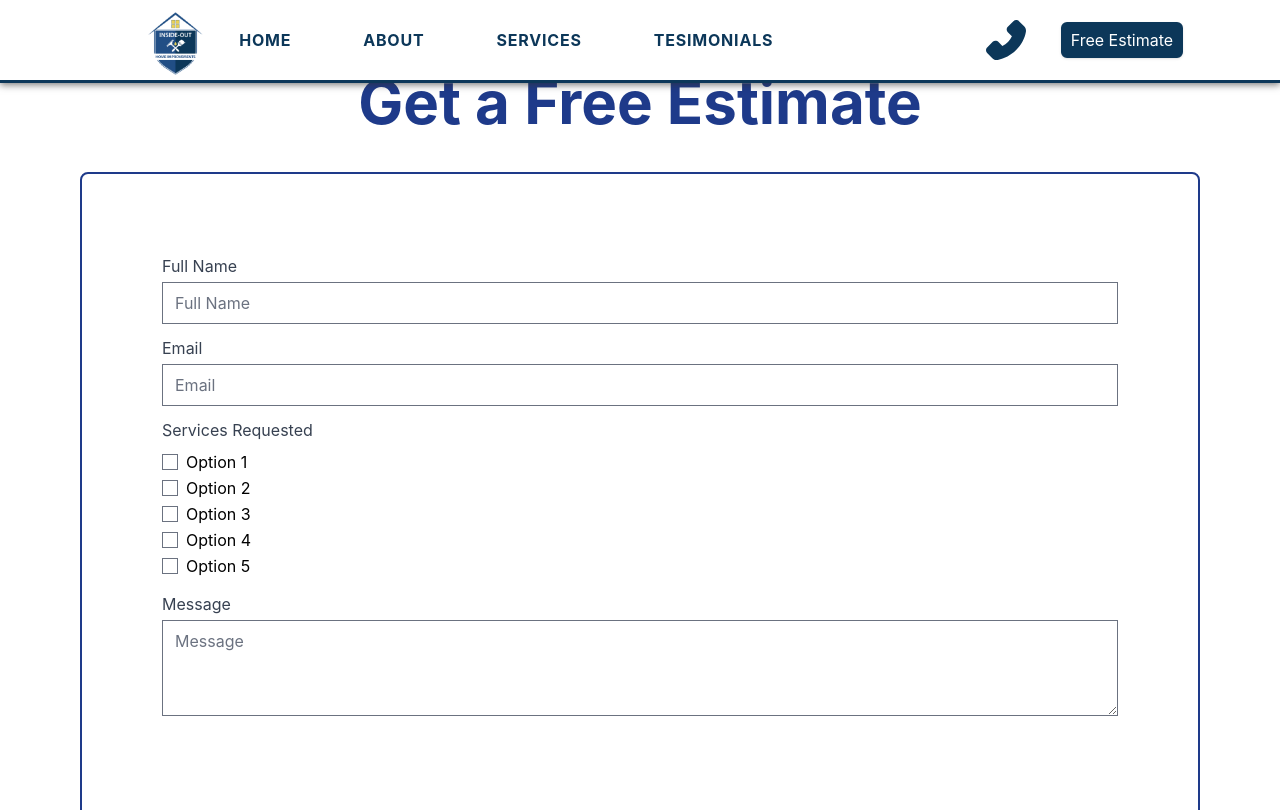
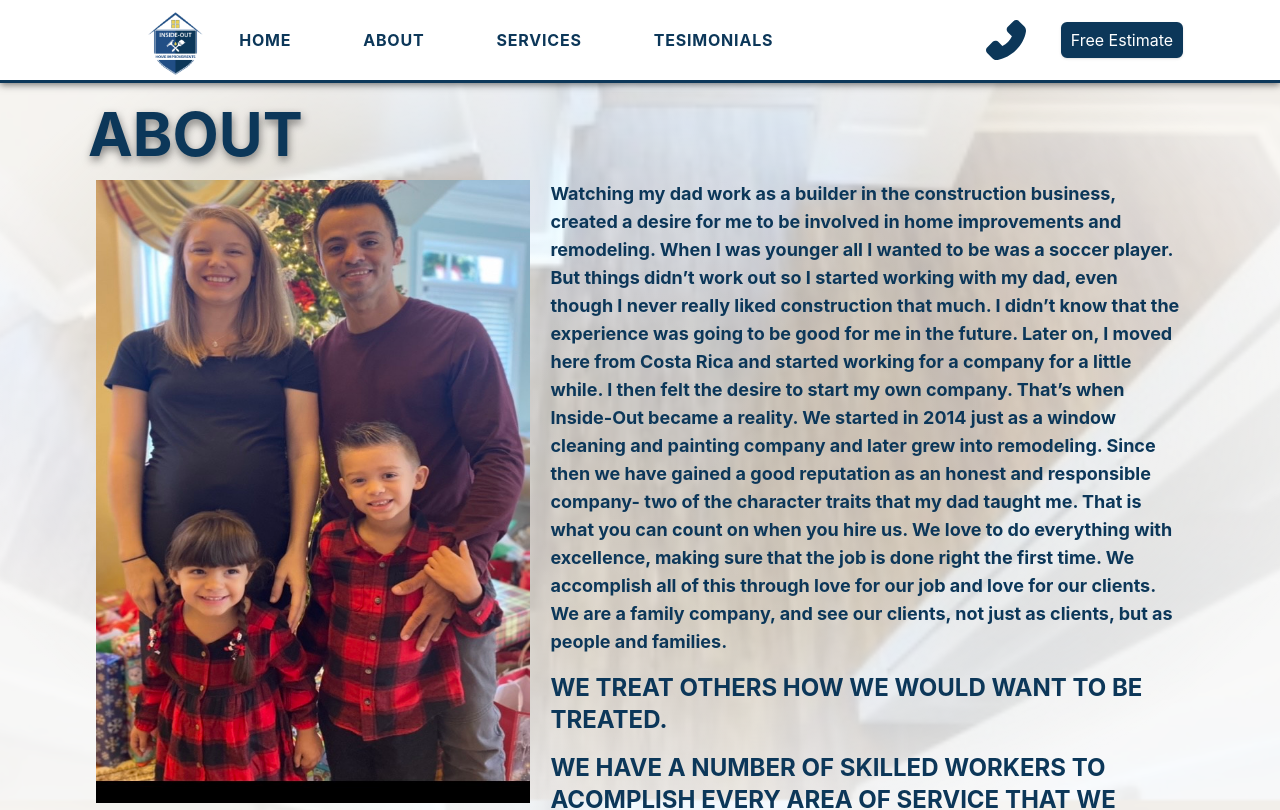
Before and after one commit to AaronTheDesigner/inside-out, a Next.js app: page /about in a window 1280 px wide. Shown: the top 810 px of the page. Built offline with nearby package versions, Linux system fonts and the light colour scheme.

Commit message:
about page started

```diff
--- a/pages/about.js
+++ b/pages/about.js
@@ -1,10 +1,60 @@
 import React from 'react'
 import Layout from './components/Layout'
+import Image from 'next/image';
+import { useInView } from 'react-intersection-observer';
+import { motion } from 'framer-motion';
+
+const About = {
+  content: `Watching my dad work as a builder in the construction business, created a desire for me to be involved in home improvements and remodeling. When I was younger all I wanted to be was a soccer player. But things didn’t work out so I started working with my dad, even though I never really liked construction that much. I didn’t know that the experience was going to be good for me in the future. Later on, I moved here from Costa Rica and started working for a company for a little while. I then felt the desire to start my own company. That’s when Inside-Out became a reality. We started in 2014 just as a window cleaning and painting company and later grew into remodeling. Since then we have  gained a good reputation as an honest and responsible company- two of the character traits that my dad taught me. That is what you can count on when you hire us. We love to do everything with excellence, making sure that the job is done right the first time. We accomplish all of this through love for our job and love for our clients. We are a family company, and see our clients, not just as clients, but as people and families.`
+}
 
 const about = () => {
+  const [ref, inView] = useInView({
+    triggerOnce: true,
+    threshold: 0
+    })
+
   return (
     <Layout>
-      <div>about</div>
+      <div style={{
+          backgroundImage: `radial-gradient(rgba(255, 255, 255, 0.65) 10%, rgba(255, 255, 255, 0.7) 40%, rgba(255, 255, 255, 0.75) 50%, rgba(255, 255, 255, .9) 80%), url('/assets/flooring_5.jpg')`,
+          backgroundSize: 'cover',
+          backgroundAttachment: 'fixed',
+          backgroundPosition: 'center'
+      }}>
+        <div className="h-14 sm:h-12 lg:h-20"></div>
+        <div className="flex flex-col gap-2 py-4 sm:px-10 md:px-15 lg:px-20">
+        <motion.h1
+          className="m-2 text-3xl header-shadow text-center uppercase font-bold text-gray-200 md:text-4xl lg:text-6xl lg:text-left lg:w-full"
+          ref={ref}
+          style={{
+
+          }}
+        >
+          <motion.span ref={ref} style={{ color: inView ? '#0C3759' : 'text-gray-200', transition: '1s 1s' }}>About</motion.span>
+        </motion.h1>
+        <div className='flex flex-col gap-5 px-4 items-start lg:flex-row'>
+          <div className="w-3/5 lg:w-2/5">
+            <Image
+              src='/assets/about.JPG'
+              layout='responsive'
+              width={300}
+              height={430}
+            />
+          </div>
+          <div className='lg:w-7/12'>
+            <p className='font-bold text-center primary-dark text-xs sm:text-sm md:text-base lg:text-lg lg:text-left'>
+              {About.content}
+            </p>
+            <h1 className="text-base mt-4 text-center uppercase font-bold primary-dark md:text-xl lg:text-2xl lg:text-left lg:w-full">We treat others how we would want to be treated. </h1>
+            <h1 className="text-base mt-4 text-center uppercase font-bold primary-dark md:text-xl lg:text-2xl lg:text-left lg:w-full">We have a number of skilled workers to acomplish every area of service that we offer.</h1>
+            <h1 className="text-base mt-4 text-center uppercase font-bold primary-dark md:text-xl lg:text-2xl lg:text-left lg:w-full">It would be a pleasure for us to be able to serve your family, community, or neighborhood. </h1>
+          </div>
+        </div>
+
+
+        </div>
+      </div>
     </Layout>
   )
 }
--- a/pages/bathroom.js
+++ b/pages/bathroom.js
@@ -20,7 +20,7 @@ const Bathroom = () => {
     return (
       <Layout>
           <div style={{
-          backgroundImage: `radial-gradient(rgba(255, 255, 255, 0.75) 10%, rgba(255, 255, 255, 0.8) 40%, rgba(255, 255, 255, 0.85) 50%, rgba(255, 255, 255, 1) 80%), url('/assets/house.jpg')`,
+          backgroundImage: `radial-gradient(rgba(255, 255, 255, 0.75) 10%, rgba(255, 255, 255, 0.8) 40%, rgba(255, 255, 255, 0.85) 50%, rgba(255, 255, 255, 1) 80%), url('/assets/bathroom_1.jpg')`,
           backgroundSize: 'cover',
           backgroundAttachment: 'fixed',
           backgroundPosition: 'center'
--- a/pages/flooring.js
+++ b/pages/flooring.js
@@ -28,7 +28,7 @@ const Flooring = () => {
     return (
       <Layout>
           <div style={{
-          backgroundImage: `radial-gradient(rgba(255, 255, 255, 0.75) 10%, rgba(255, 255, 255, 0.8) 40%, rgba(255, 255, 255, 0.85) 50%, rgba(255, 255, 255, 1) 80%), url('/assets/house.jpg')`,
+          backgroundImage: `radial-gradient(rgba(255, 255, 255, 0.65) 10%, rgba(255, 255, 255, 0.7) 40%, rgba(255, 255, 255, 0.75) 50%, rgba(255, 255, 255, .9) 80%), url('/assets/flooring_5.jpg')`,
           backgroundSize: 'cover',
           backgroundAttachment: 'fixed',
           backgroundPosition: 'center'
--- a/pages/painting.js
+++ b/pages/painting.js
@@ -27,7 +27,7 @@ const Painting = () => {
     return (
       <Layout>
           <div style={{
-          backgroundImage: `radial-gradient(rgba(255, 255, 255, 0.75) 10%, rgba(255, 255, 255, 0.8) 40%, rgba(255, 255, 255, 0.85) 50%, rgba(255, 255, 255, 1) 80%), url('/assets/house.jpg')`,
+          backgroundImage: `radial-gradient(rgba(255, 255, 255, 0.75) 10%, rgba(255, 255, 255, 0.8) 40%, rgba(255, 255, 255, 0.85) 50%, rgba(255, 255, 255, 1) 80%), url('/assets/painting_1.jpg')`,
           backgroundSize: 'cover',
           backgroundAttachment: 'fixed',
           backgroundPosition: 'center'
```
Also changed, not shown: public/assets/about.JPG (added).
